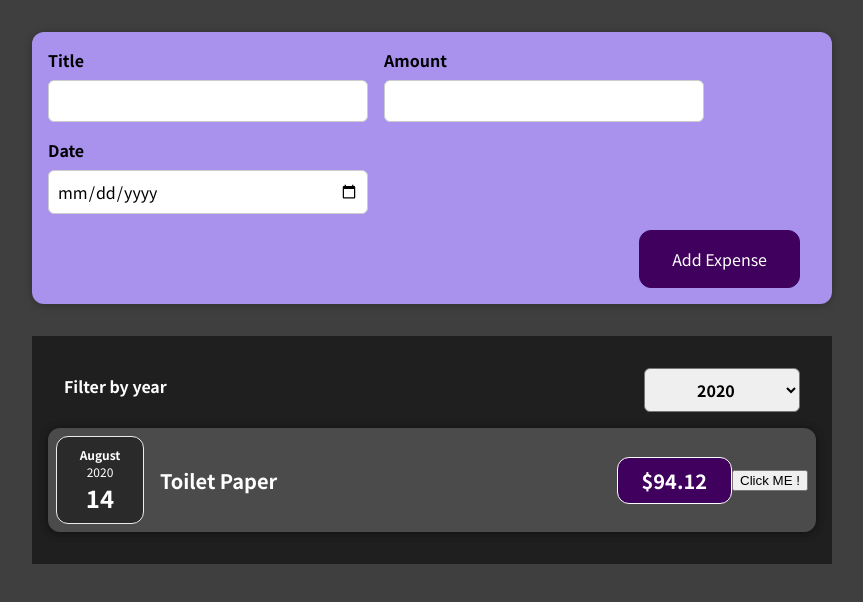
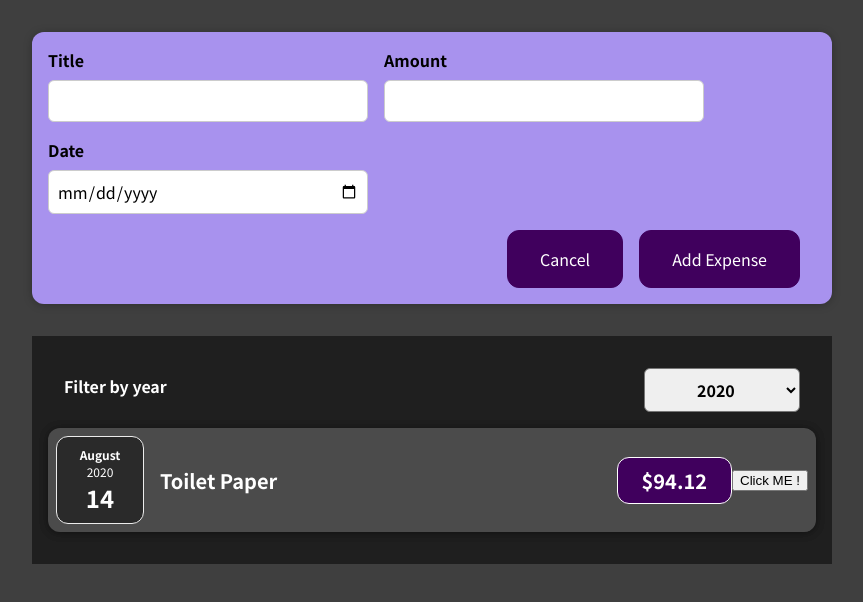
Before and after one commit to sp4chi/React-academind, a React (Create React App) app in the folder Forms/: page / in a window 1280 px wide. Shown: the top 602 px of the page, without its empty margins (208-1071 px from the left). Built offline with nearby package versions, Linux system fonts and the light colour scheme.

Commit message:
-added new Cancel button

```diff
--- a/Forms/src/components/NewExpense/ExpenseForm.jsx
+++ b/Forms/src/components/NewExpense/ExpenseForm.jsx
@@ -28,13 +28,12 @@ const ExpenseForm = (props) => {
         //sending expenseData up
         props.onSaveExpenseData(expenseData);
 
-        //console.log('data from expenseForm: ', expenseData);
-
         //resetting
         setTitle('');
         setAmount('');
         setDate('');
     };
+
     return (<form onSubmit={submitHandler}>
         <div className='new-expense__controls'>
             <div className='new-expense__control'>
@@ -68,6 +67,7 @@ const ExpenseForm = (props) => {
             </div>
         </div>
         <div className='new-expense__actions'>
+            <button type='button' onClick={props.onCancel} >Cancel</button>
             <button type='submit'>Add Expense</button>
         </div>
     </form>);
```
